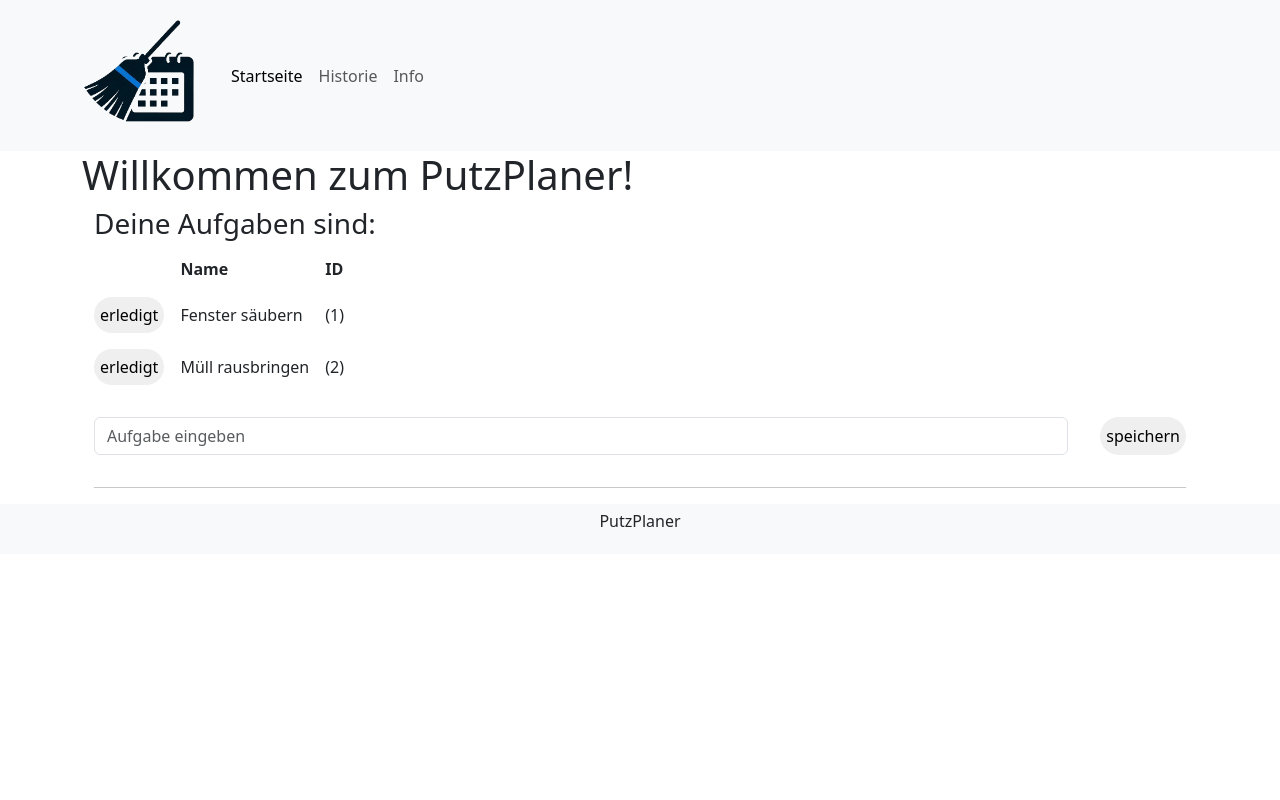
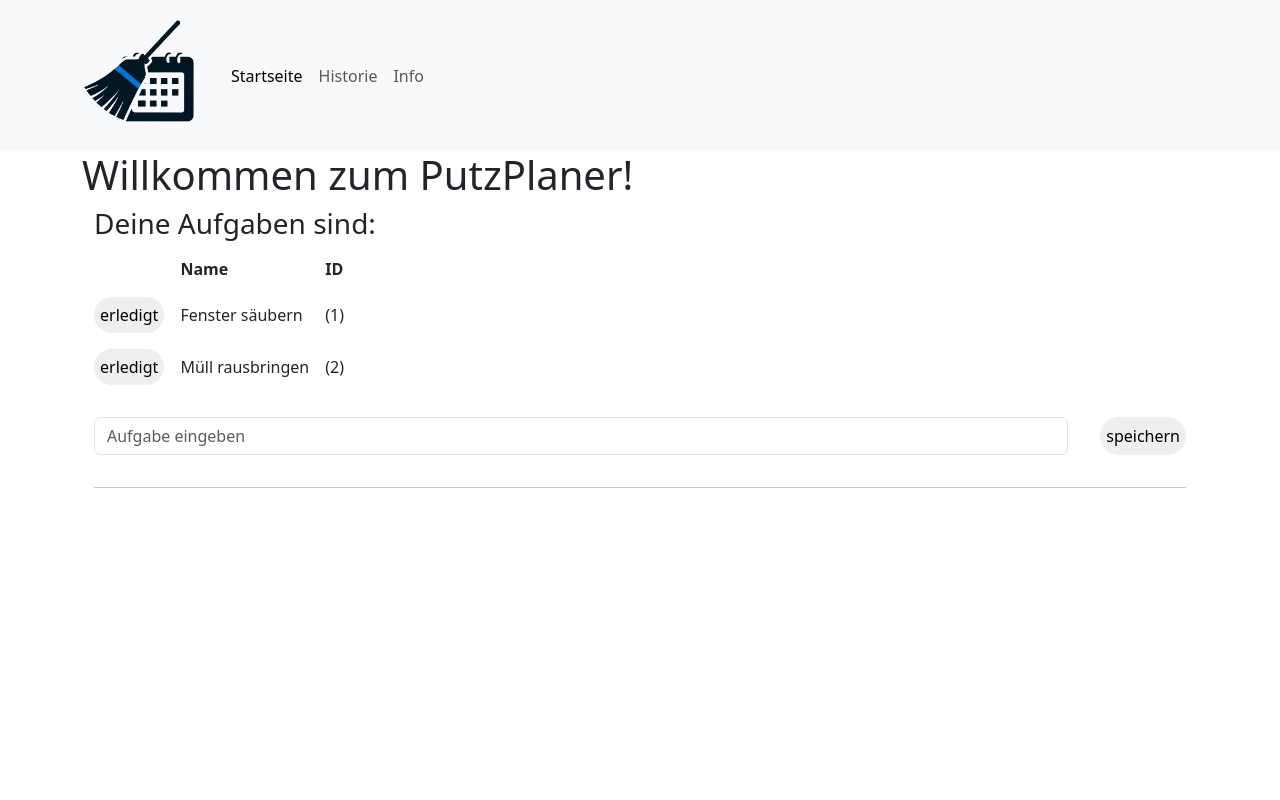
Before and after one commit to DarianWeingaertner/PutzPlaner-FrontEnd, a Vue app: page / in a window 1280 px wide. Shown: the top 800 px of the page. Built offline with nearby package versions, Linux system fonts and the light colour scheme.

Commit message:
Footer update unten im Bild

```diff
--- a/src/App.vue
+++ b/src/App.vue
@@ -26,6 +26,18 @@ export default {
 
 
 <style scoped>
+
+
+#app{
+  display: flex;
+  flex-direction: column;
+  min-height: 100vh;
+}
+
+.container {
+  flex: 1;
+}
+
 footer.bg-body-tertiary {
   min-height: 50px;
   display: flex;
--- a/src/components/Footer.vue
+++ /dev/null
@@ -1,16 +0,0 @@
-<footer class="bg-body-tertiary">
-<p>PutzPlaner</p>
-</footer>
-
-<style scoped>
-footer.bg-body-tertiary {
-  min-height: 100px;
-  display: flex;
-  align-items: center;
-  justify-content: center;
-  text-align: center;
-  padding: 20px 0;
-}
-</style>
-<script setup lang="ts">
-</script>
```
